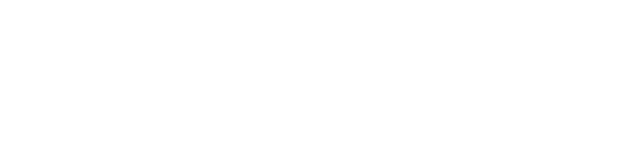
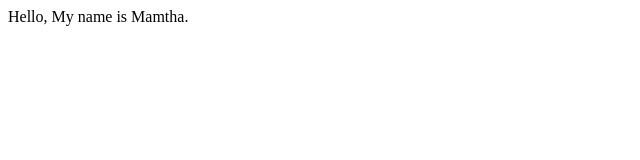
Before and after one commit to Mamtha3112/portfolio-project2, a website: page index.html in a window 1280 px wide. Shown: the whole page, without its empty margins (0-640 px from the left). Drawn offline with Linux system fonts and the light colour scheme.

Commit message:
Add intro text

```diff
--- a/index.html
+++ b/index.html
@@ -8,6 +8,7 @@
   </head>
 
   <body>
+    Hello, My name is Mamtha.
     <script src="script.js"></script>
   </body>
 </html>
```
